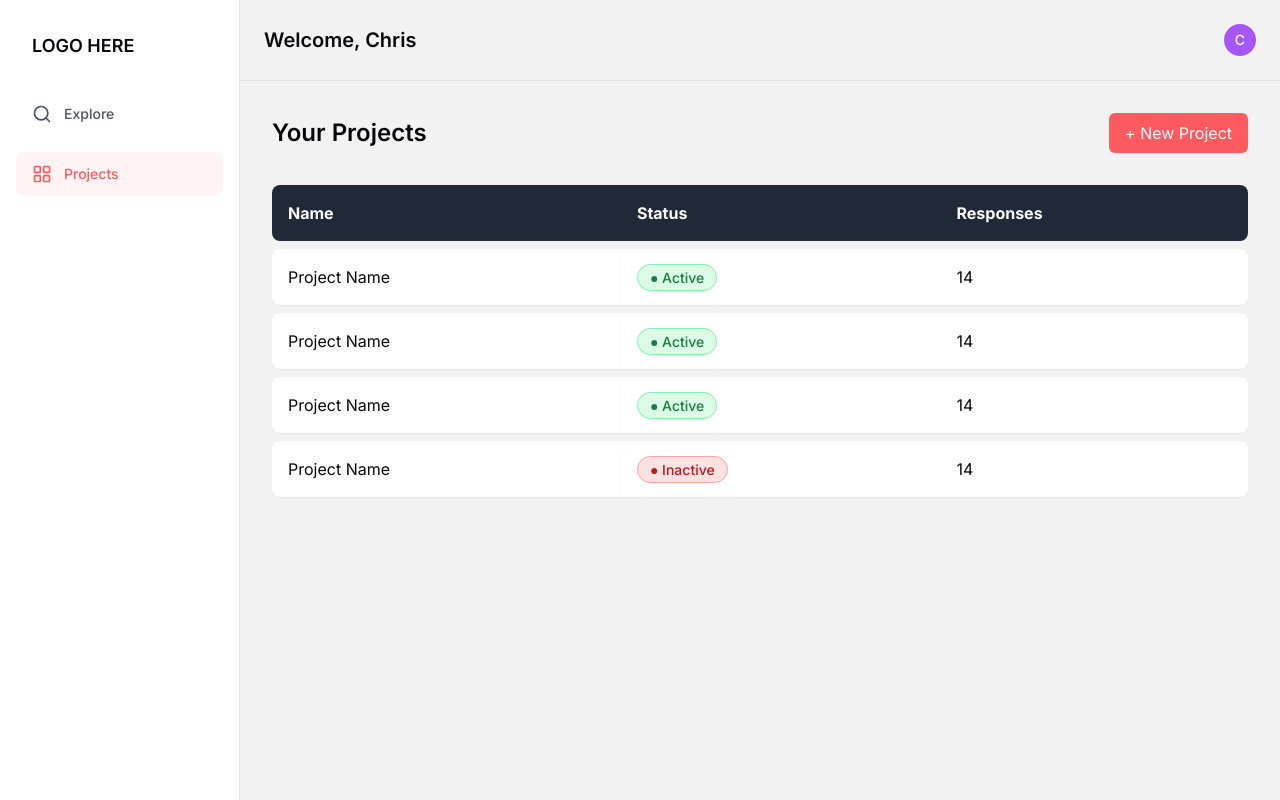
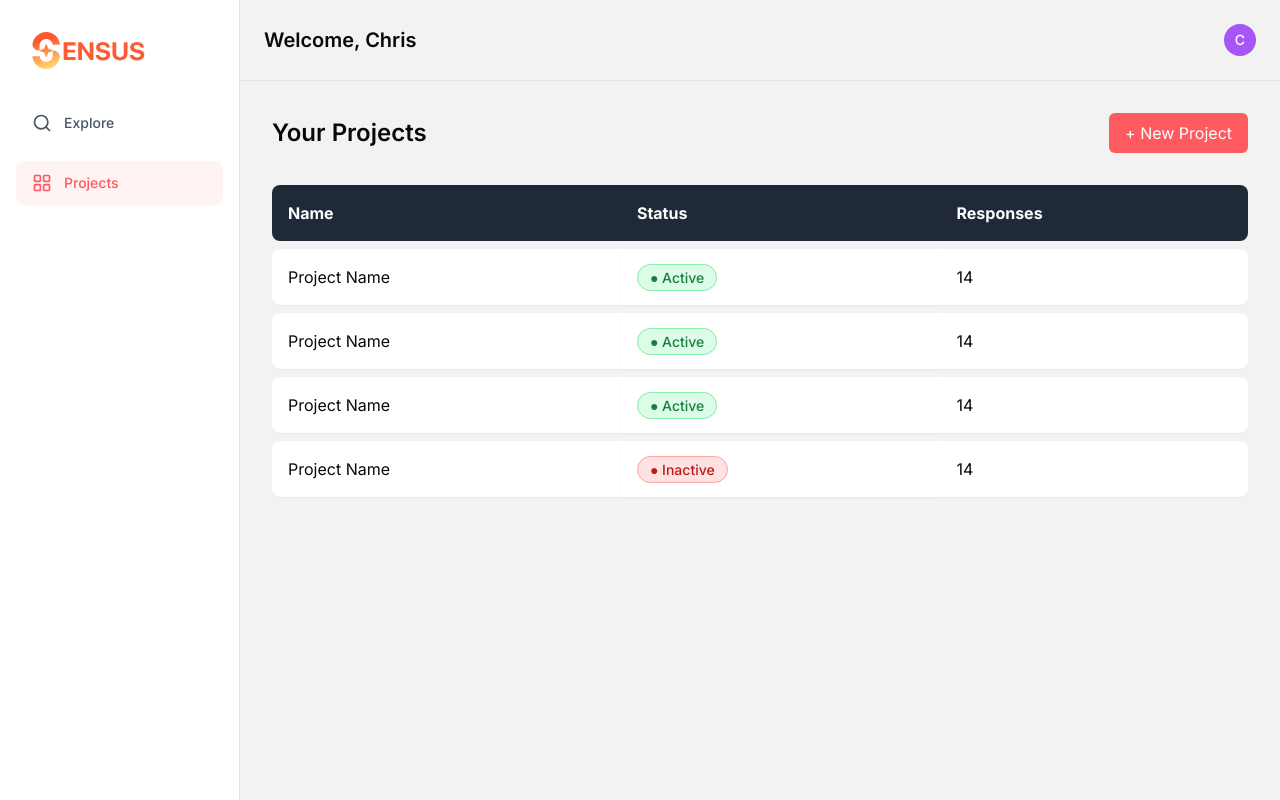
Before and after one commit to baseballwalkerchris/screenpipe-hackathon, a Next.js app: page /projects in a window 1280 px wide. Built offline with nearby package versions, Linux system fonts and the light colour scheme.

Commit message:
Add sensus logo

```diff
--- a/components/ui/sidebar.tsx
+++ b/components/ui/sidebar.tsx
@@ -3,16 +3,23 @@
 import Link from "next/link";
 import { Search, LayoutGrid } from "lucide-react";
 import { cn } from "@/lib/utils";
+import Image from "next/image";
 
 interface SidebarProps {
-  activePage?: 'explore' | 'projects';
+  activePage?: "explore" | "projects";
 }
 
 export default function Sidebar({ activePage }: SidebarProps) {
   return (
     <div className="w-[240px] border-r border-border bg-white flex flex-col">
       <div className="p-8">
-        <div className="font-semibold text-lg">LOGO HERE</div>
+        <Image
+          src="/sensus.svg"
+          alt="Sensus Logo"
+          width={120}
+          height={40}
+          priority
+        />
       </div>
 
       <div className="flex-1 px-4 space-y-4">
@@ -20,7 +27,7 @@ export default function Sidebar({ activePage }: SidebarProps) {
           href="/user/explore"
           className={cn(
             "flex items-center gap-3 px-4 py-3 rounded-lg text-sm font-medium transition-colors",
-            activePage === 'explore'
+            activePage === "explore"
               ? "bg-[#FFF3F3] text-[#FF5A5F]"
               : "text-gray-600 hover:bg-gray-100"
           )}
@@ -33,7 +40,7 @@ export default function Sidebar({ activePage }: SidebarProps) {
           href="/projects"
           className={cn(
             "flex items-center gap-3 px-4 py-3 rounded-lg text-sm font-medium transition-colors",
-            activePage === 'projects'
+            activePage === "projects"
               ? "bg-[#FFF3F3] text-[#FF5A5F]"
               : "text-gray-600 hover:bg-gray-100"
           )}
```
Also changed, not shown: public/sensus-short.svg (added), public/sensus.svg (added).
